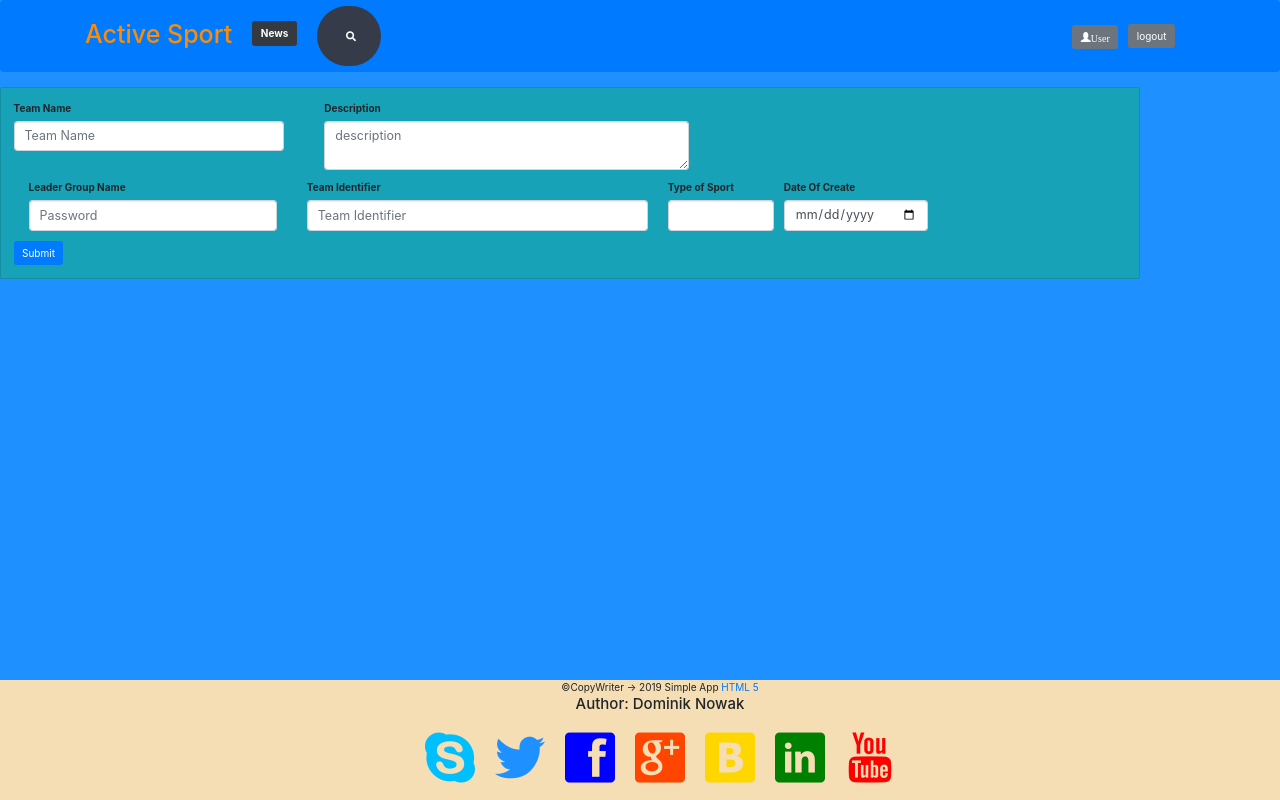
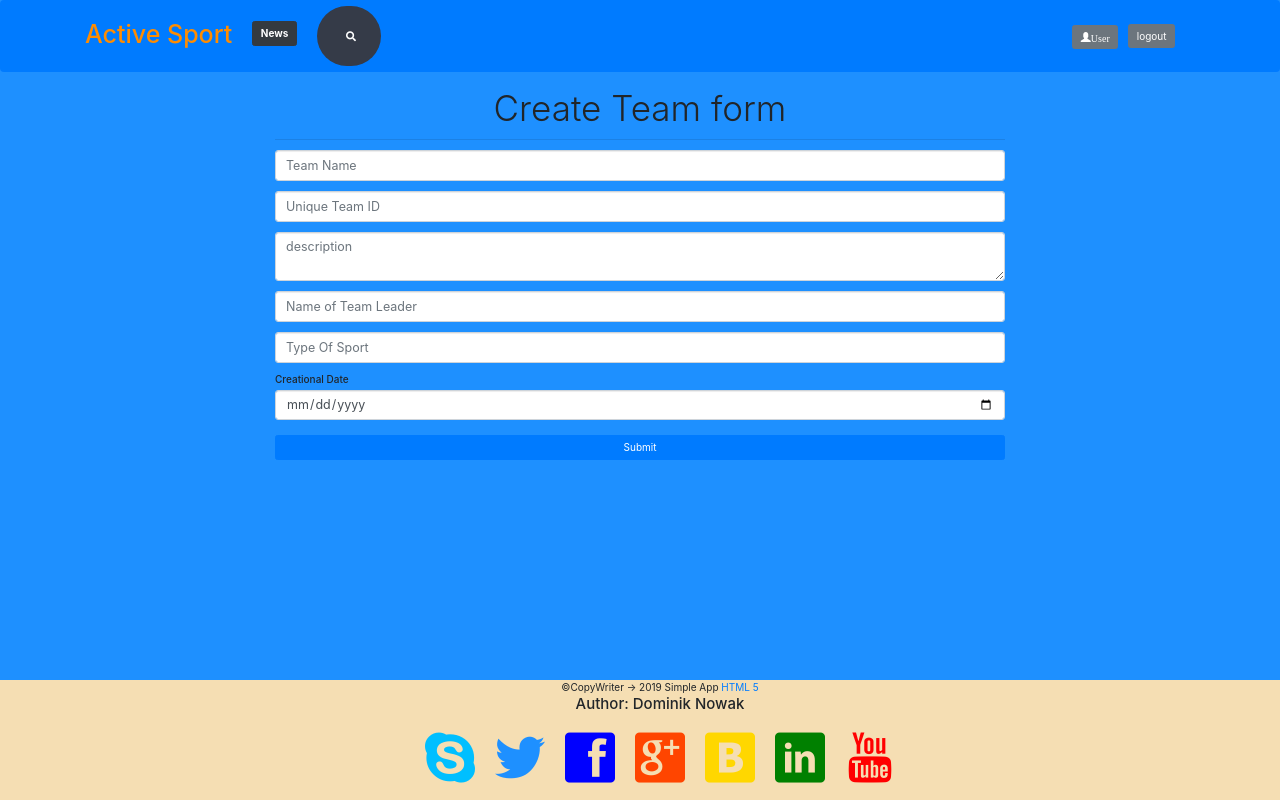
Before and after one commit to enigma420/Sport_Api, a React (Create React App) app in the folder react_project/: page /createTeam in a window 1280 px wide. Built offline with nearby package versions, Linux system fonts and the light colour scheme.

Commit message:
Create GET Teams into dashboard endpoint and simple refactoring

```diff
--- a/react_project/src/actions/teamActions.js
+++ b/react_project/src/actions/teamActions.js
@@ -1,5 +1,5 @@
 import axios from "axios";
-import {GET_ERRORS} from "./types";
+import {GET_ERRORS, GET_TEAMS} from "./types";
 
 export const createTeam = (team,history) => async dispatch => {
     try{
@@ -12,3 +12,11 @@ export const createTeam = (team,history) => async dispatch => {
         });
     }
 };
+
+export const getTeams = () => async dispatch => {
+    const res = await axios.get("http://localhost:8080/api/team/all");
+    dispatch({
+        type: GET_TEAMS,
+        payload: res.data
+    });
+};
--- a/react_project/src/actions/types.js
+++ b/react_project/src/actions/types.js
@@ -1 +1,2 @@
 export const GET_ERRORS = "GET_ERRORS";
+export const GET_TEAMS = "GET_TEAMS";
--- a/react_project/src/components/Dashboard.js
+++ b/react_project/src/components/Dashboard.js
@@ -1,23 +1,32 @@
 import React, { Component } from "react";
 import CreateTeamButton from "./Team/CreateTeamButton";
 import TeamItem from "./Team/TeamItem";
-import Footer from "./Layout/Footer";
+import { connect } from "react-redux";
+import { getTeams } from "../actions/teamActions";
+import PropTypes from "prop-types";
 
 class Dashboard extends Component {
 
+    componentDidMount() {
+        this.props.getTeams();
+    }
+
     render() {
+        const { teams } = this.props.team;
         return (
-<div class="dashboard" >
+<div className="teams" >
     <div className="container">
         <div className="row">
-            <div className="col-md-12">
-
+            <div className="col-md-12 bg-warning">
+                <h1 className="display-4 text-center">Teams</h1>
                 <br />
                 <CreateTeamButton />
 
                 <br />
                 <hr />
-                <TeamItem />
+                {teams.map(team => (
+                    <TeamItem key={team.id} team={team}/>
+                ))}
             </div>
         </div>
     </div>
@@ -26,4 +35,13 @@ class Dashboard extends Component {
     }
 }
 
-export default Dashboard;
+Dashboard.propTypes = {
+    team: PropTypes.object.isRequired,
+    getTeams: PropTypes.func.isRequired
+};
+
+const mapStateToProps = state => ({
+    team: state.team
+});
+
+export default connect(mapStateToProps,{getTeams})(Dashboard);
--- a/react_project/src/components/Team/CreateTeam.js
+++ b/react_project/src/components/Team/CreateTeam.js
@@ -49,13 +49,15 @@ class CreateTeam extends Component {
     render() {
         const {errors} = this.state;
         return (
-                <div class="dashboard">
-                <div className="container card card-body bg-info position-fixed" >
+            <div>
+            <div className="team">
+                <div className="container">
+                    <div className="row">
+                        <div className="col-md-8 m-auto">
+                            <h5 className="display-4 text-center">Create Team form</h5>
+                            <hr />
                             <form onSubmit={this.onSubmit}>
-                <div className="form-row">
-
-                    <div className="form-group col-md-3" >
-                        <label htmlFor="inputAddress">Team Name</label>
+                                <div className="form-group">
                                     <input
                                         type="text"
                                         className={classnames("form-control form-control-lg" , {
@@ -71,9 +73,26 @@ class CreateTeam extends Component {
                                             {errors.nameOfTeam}
                                         </div>
                                     )}
+
                                 </div>
-                    <div className="form-group col-md-4 ml-5">
-                        <label htmlFor="inputAddress2">Description</label>
+                                <div className="form-group">
+                                    <input
+                                        type="text"
+                                        className={classnames("form-control form-control-lg", {
+                                            "is-invalid": errors.teamIdentifier
+                                        })}
+                                        placeholder="Unique Team ID"
+                                        name="teamIdentifier"
+                                        value={this.state.teamIdentifier}
+                                        onChange={this.onChange}
+                                    />
+                                    {errors.teamIdentifier && (
+                                        <div className="invalid-feedback">
+                                            {errors.teamIdentifier}
+                                        </div>
+                                    )}
+                                </div>
+                                <div className="form-group">
                    <textarea
                        type="text"
                        className={classnames("form-control form-control-lg" , {
@@ -89,16 +108,15 @@ class CreateTeam extends Component {
                                             {errors.description}
                                         </div>
                                     )}
+
                                 </div>
-                </div>
-                    <div className="form-group col-md-3">
-                        <label htmlFor="inputPassword4">Leader Group Name</label>
+                                <div className="form-group">
                                     <input
                                         type="text"
                                         className={classnames("form-control form-control-lg", {
                                             "is-invalid": errors.nameOfTeamLeader
                                         })}
-                            placeholder="Password"
+                                        placeholder="Name of Team Leader"
                                         name="nameOfTeamLeader"
                                         value={this.state.nameOfTeamLeader}
                                         onChange={this.onChange}
@@ -108,33 +126,15 @@ class CreateTeam extends Component {
                                             {errors.nameOfTeamLeader}
                                         </div>
                                     )}
+
                          </div>
-                    <div className="form-group col-md-4">
-                        <label htmlFor="inputEmail4">Team Identifier</label>
-                        <input
-                            type="text"
-                            className={classnames("form-control form-control-lg", {
-                                "is-invalid": errors.teamIdentifier
-                            })}
-                            placeholder="Team Identifier"
-                            name="teamIdentifier"
-                            value={this.state.teamIdentifier}
-                            onChange={this.onChange}
-                        />
-                        {errors.teamIdentifier && (
-                            <div className="invalid-feedback">
-                                {errors.teamIdentifier}
-                            </div>
-                        )}
-                    </div>
-                <div className="form-row">
-                    <div className="form-group col-md-3">
-                        <label htmlFor="inputCity">Type of Sport</label>
+                         <div className="form-group">
                                 <input
                                     type="text"
                                     className={classnames("form-control form-control-lg" , {
                                         "is-invalid": errors.typeOfSport
                                     })}
+                                    placeholder="Type Of Sport"
                                     name="typeOfSport"
                                     value={this.state.typeOfSport}
                                     onChange={this.onChange}
@@ -145,34 +145,30 @@ class CreateTeam extends Component {
                                     </div>
                                 )}
                         </div>
-                    <div className="form-group col-md-4">
-                        <div className="custom-file">
-                            <label htmlFor="inputavatar">Date Of Create</label>
+                        <h6>Creational Date</h6>
+                        <div className="form-group">
                             <input
                                 type="date"
-                                className={classnames("form-control form-control-lg" , {
-                                    "is-invalid": errors.dateOfCreationTeam
-                                })}
+                                className="form-control form-control-lg"
                                 name="dateOfCreationTime"
                                 value={this.state.dateOfCreationTeam}
                                 onChange={this.onChange}
                             />
-                            {errors.dateOfCreationTeam && (
-                                <div className="invalid-feedback">
-                                    {errors.dateOfCreationTeam}
                         </div>
-                            )}
+                        <input
+                            type="submit"
+                            className="btn btn-primary btn-block mt-4"
+                        />
+                    </form>
                 </div>
             </div>
-
         </div>
-                <input type="submit" className="btn btn-primary"/>
-                    </form>
     </div>
 </div>
         );
     }
 }
+
 CreateTeam.propTypes = {
     createTeam: PropTypes.func.isRequired,
     errors: PropTypes.object.isRequired
@@ -180,6 +176,6 @@ CreateTeam.propTypes = {
 
 const mapStateToProps = state => ({
     errors: state.errors
-})
+});
 
 export default connect(mapStateToProps,{createTeam})(CreateTeam);
--- a/react_project/src/components/Team/TeamItem.js
+++ b/react_project/src/components/Team/TeamItem.js
@@ -2,16 +2,19 @@ import React, {Component} from 'react';
 
 class TeamItem extends Component {
     render() {
+        const { team } = this.props;
         return (
-            <div className="container card card-body bg-info position-fixed" >
+            <div className="container card card-body bg-info " >
                 <div className="card card-body bg-light mb-6">
                     <div className="row">
                         <div className="col-2 border-right">
-                            <span className="mx-auto">Group</span>
+                            <h1>{team.nameOfTeam}</h1>
+                            <h3>{team.teamIdentifier}</h3>
+                            <h4>{team.nameOfTeamLeader}</h4>
                         </div>
                         <div className="col-lg-6 col-md-4 col-6 border-right">
-                            <h3>Spring / React Project</h3>
-                            <p>Project to create Group and Teams with Spring Boot and React</p>
+                            <h3>{team.typeOfSport}</h3>
+                            <p>{team.description}</p>
                         </div>
                         <div className="col-md-4 d-flex d-lg-block">
                             <ul className="list-group">
@@ -35,7 +38,6 @@ class TeamItem extends Component {
                     </div>
                 </div>
             </div>
-
         );
     }
 }
--- a/react_project/src/reducers/index.js
+++ b/react_project/src/reducers/index.js
@@ -1,6 +1,8 @@
 import { combineReducers } from "redux";
 import errorReducer from "./errorReducer";
+import teamReducer from "./teamReducer";
 
 export default combineReducers({
-    errors: errorReducer
+    errors: errorReducer,
+    team: teamReducer
 });
--- /dev/null
+++ b/react_project/src/reducers/teamReducer.js
@@ -0,0 +1,20 @@
+import { GET_TEAMS } from "../actions/types";
+
+const initialState = {
+    teams: [],
+    team: {}
+};
+
+export default function(state = initialState, action){
+    switch(action.type){
+
+        case GET_TEAMS:
+            return {
+                ...state,
+                teams: action.payload
+            };
+
+        default:
+            return state;
+    }
+}
```
Also changed, not shown: react_project/src/App.js (+4 -4 lines), react_project/src/App.css (line endings or trailing spaces), 2 other files (tests, documents, lock files or other folders). Lines whose indentation alone changed are shown as unchanged.
